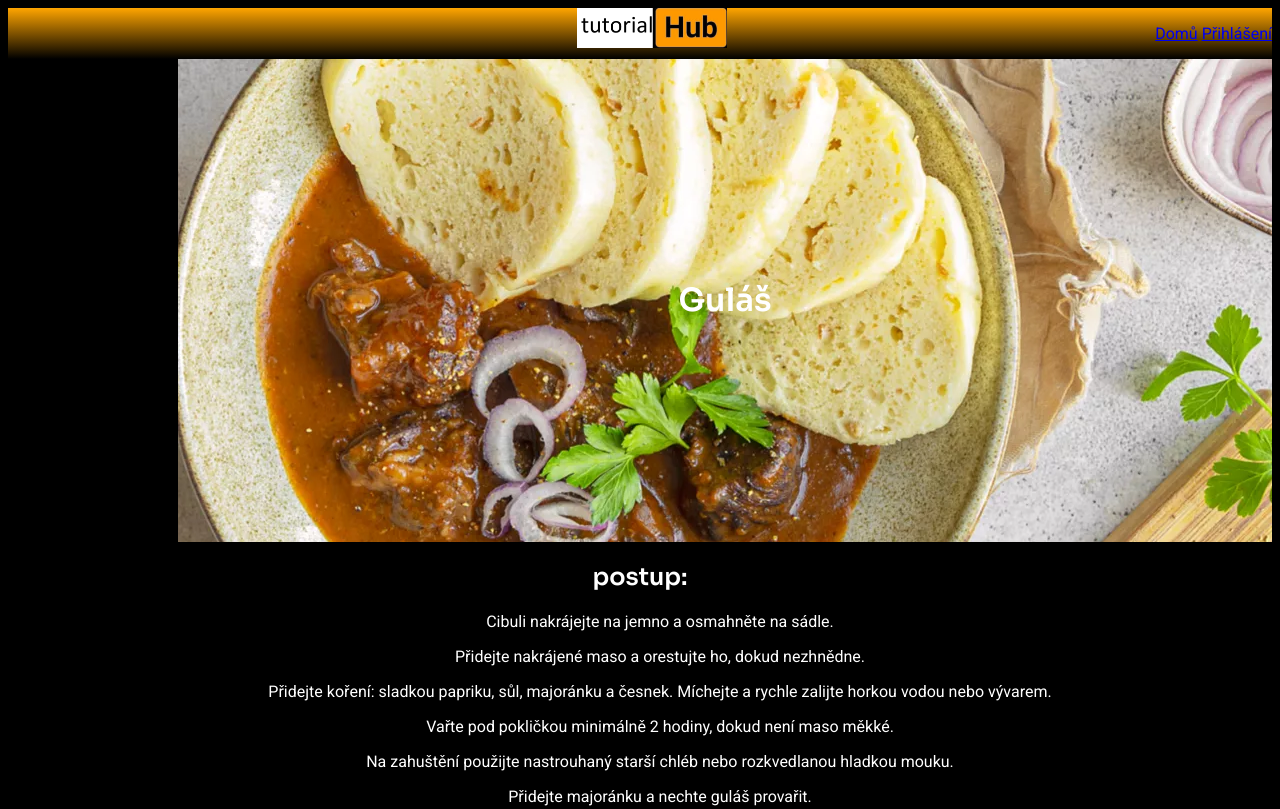
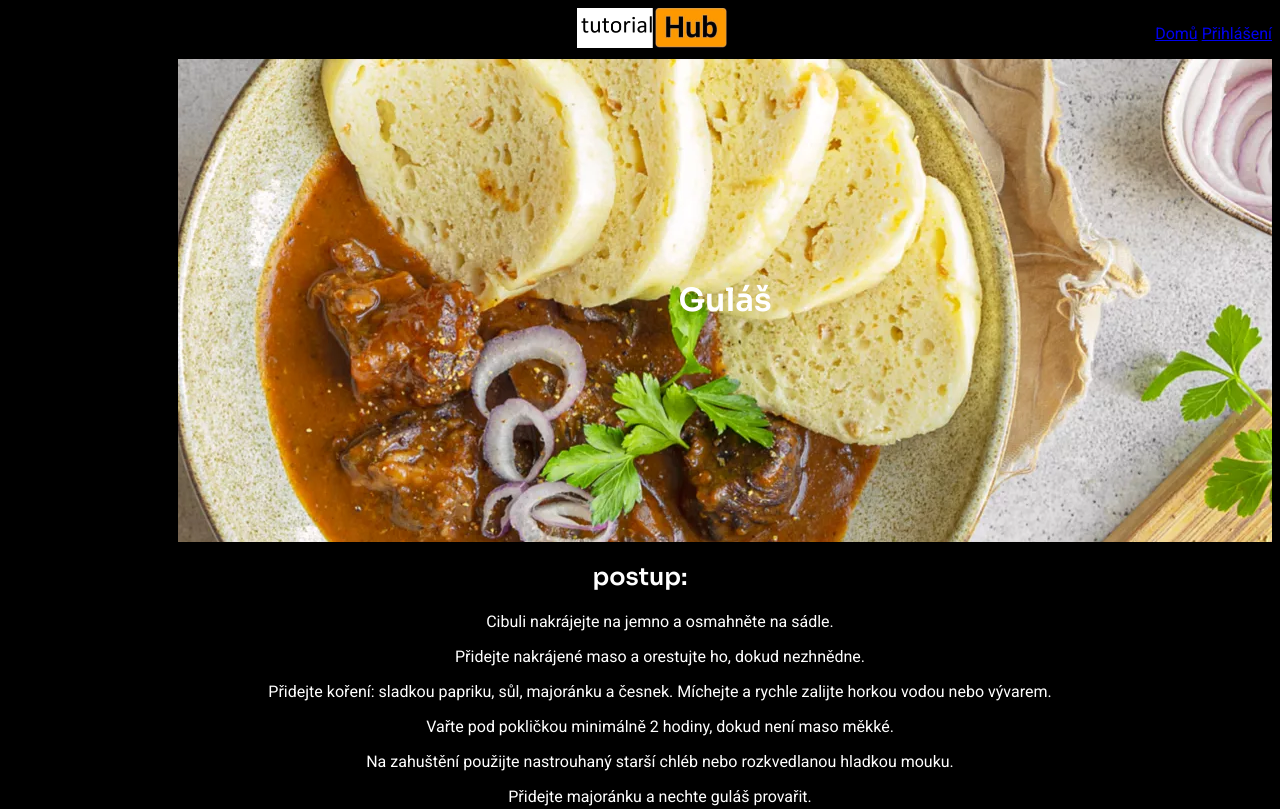
Before and after one commit to Lukas-Hruby/doslovanovyreporzitar, a plain HTML site: page gulas.html in a window 1280 px wide. Shown: the top 809 px of the page. Drawn offline with Linux system fonts and the light colour scheme.

Commit message:
Update gulas.css

```diff
--- a/gulas.css
+++ b/gulas.css
@@ -23,7 +23,6 @@ nav {
     display: flex;
     justify-content: space-between;
     background-color: black;
-    background-image: linear-gradient(orange , black);
 }
 
 nav li {
```
